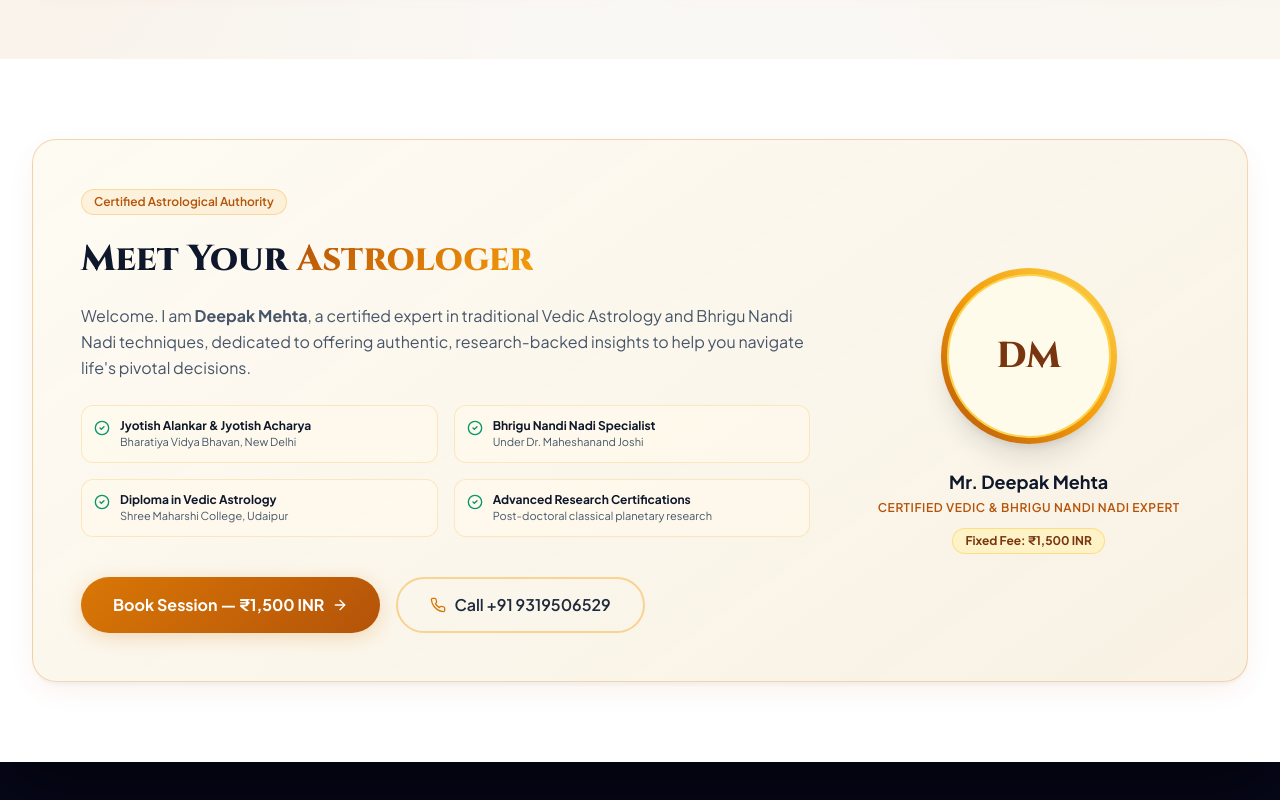
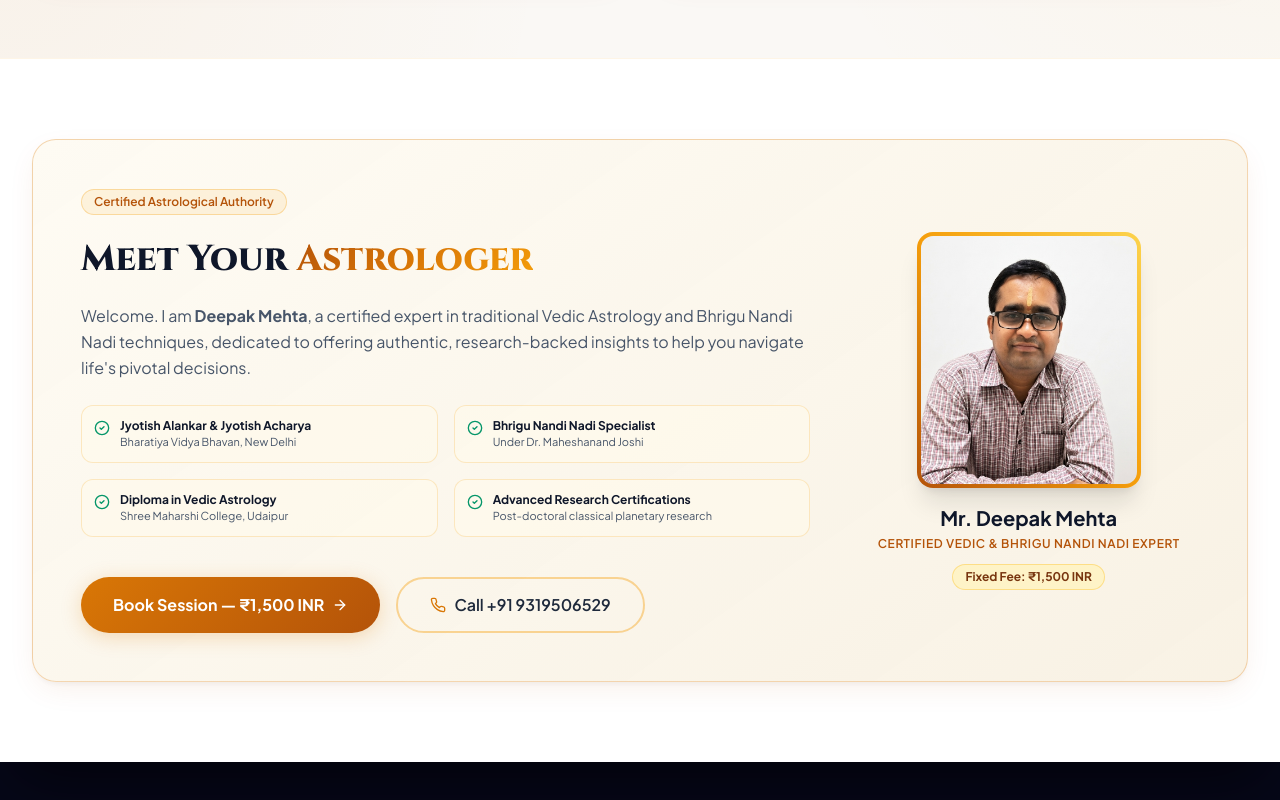
Before and after one commit to vanshrawat02/astrology-website, a Next.js app: page /why-us in a window 1280 px wide. Shown: the part 1297-2097 px from the top of the page. Built offline with nearby package versions, Linux system fonts and the light colour scheme.

Commit message:
Use client portrait photo in Why Choose Us expert section

```diff
--- a/app/why-us/page.tsx
+++ b/app/why-us/page.tsx
@@ -189,12 +189,14 @@ export default function WhyUsPage() {
               </div>
 
               <div className="lg:col-span-4 text-center">
-                <div className="w-44 h-44 rounded-full bg-gradient-to-tr from-gold-600 via-amber-500 to-amber-300 mx-auto p-1.5 shadow-xl">
-                  <div className="w-full h-full rounded-full bg-amber-50 border-2 border-amber-300 flex items-center justify-center text-amber-900 font-heading font-extrabold text-4xl">
-                    DM
-                  </div>
+                <div className="relative w-48 h-56 sm:w-56 sm:h-64 rounded-2xl overflow-hidden bg-gradient-to-tr from-gold-600 via-amber-500 to-amber-300 mx-auto p-1 shadow-xl">
+                  <img
+                    src="/deepak-mehta.jpg"
+                    alt="Acharya Deepak Mehta Astrologer"
+                    className="w-full h-full object-cover object-top rounded-xl"
+                  />
                 </div>
-                <h4 className="font-bold text-slate-900 text-lg mt-6">Mr. Deepak Mehta</h4>
+                <h4 className="font-bold text-slate-900 text-xl mt-4">Mr. Deepak Mehta</h4>
                 <p className="text-xs text-amber-700 font-semibold uppercase tracking-wider mt-1">
                   Certified Vedic & Bhrigu Nandi Nadi Expert
                 </p>
```
Also changed, not shown: public/deepak-mehta.jpg (added).
